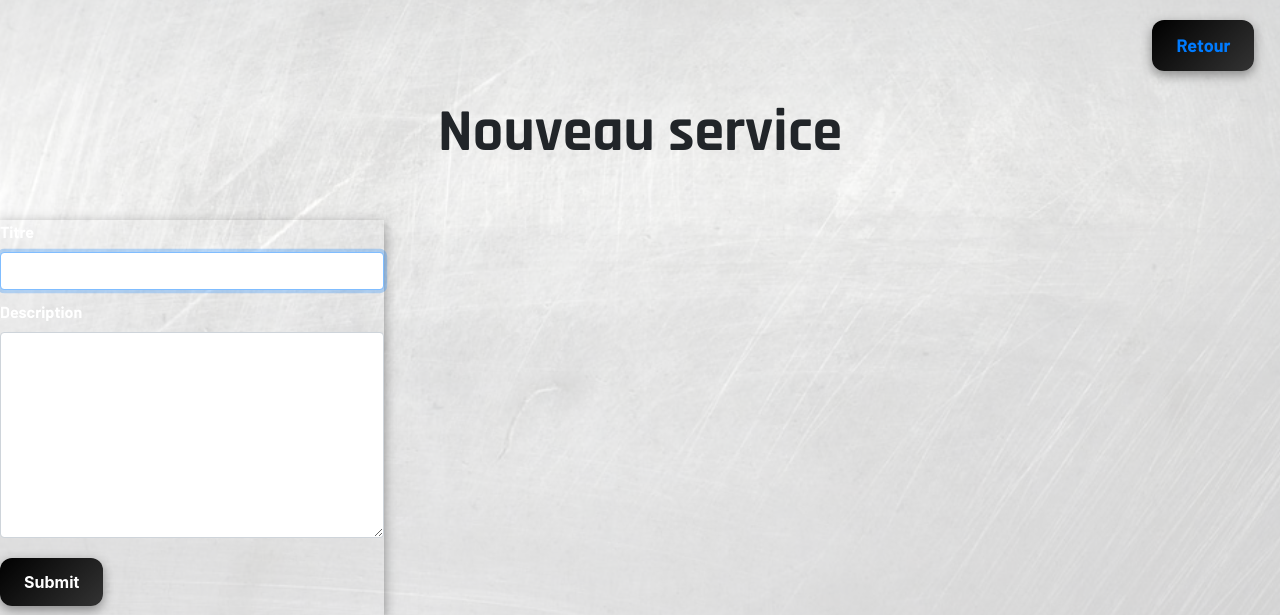
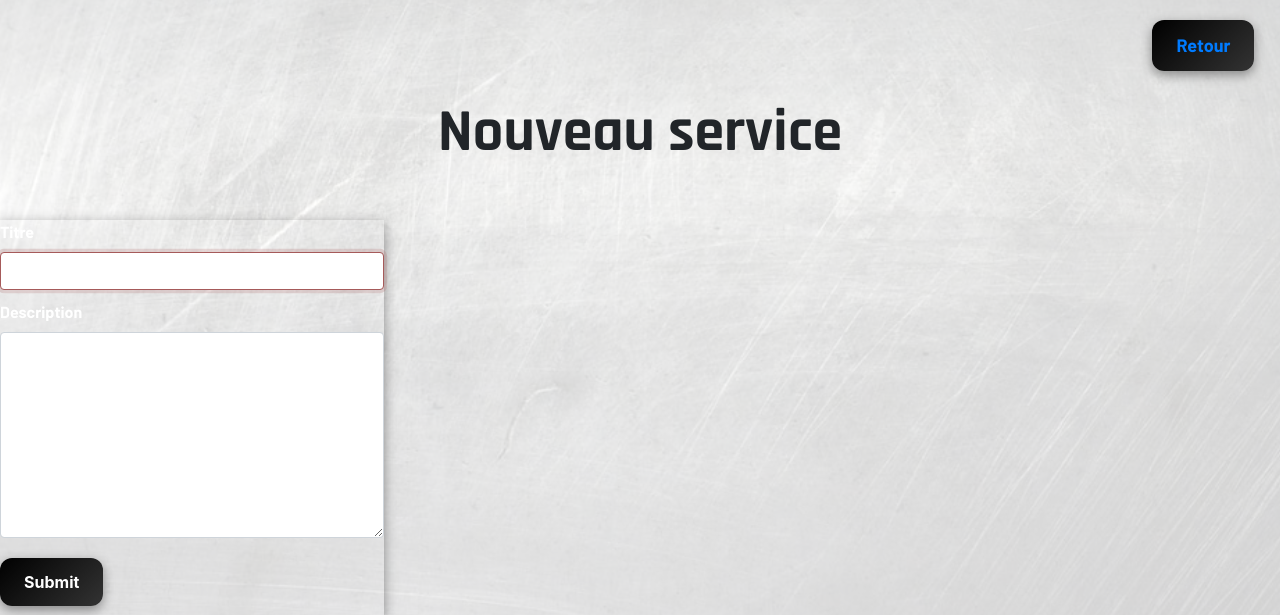
Before and after one commit to Faizh33/v-parrot, a Symfony app: template templates/dashboard_admin_new_service.html.twig in a window 1280 px wide, with the restyled element focused. Shown: the part 61-676 px from the top of the page. Run offline with Twig, Linux system fonts and the light colour scheme; the template is opened without the code that fills it, so the values that code supplies are empty; form fields are guessed from the names that the template uses; style sheets or scripts are compiled from the project's sources; some libraries are stand-ins or nearby versions.

Commit message:
style(form): improve input field shadow styling

```diff
--- a/public/css/smallForm.css
+++ b/public/css/smallForm.css
@@ -32,3 +32,9 @@ input[type="text"], textarea {
 .login-title {
     margin-bottom: 50px;
 }
+
+.form-control:focus {
+    border-color: #A65A5A;
+    outline: none;
+    box-shadow: 0 0 0 .2rem rgba(166, 90, 90, 0.2);
+}
```
